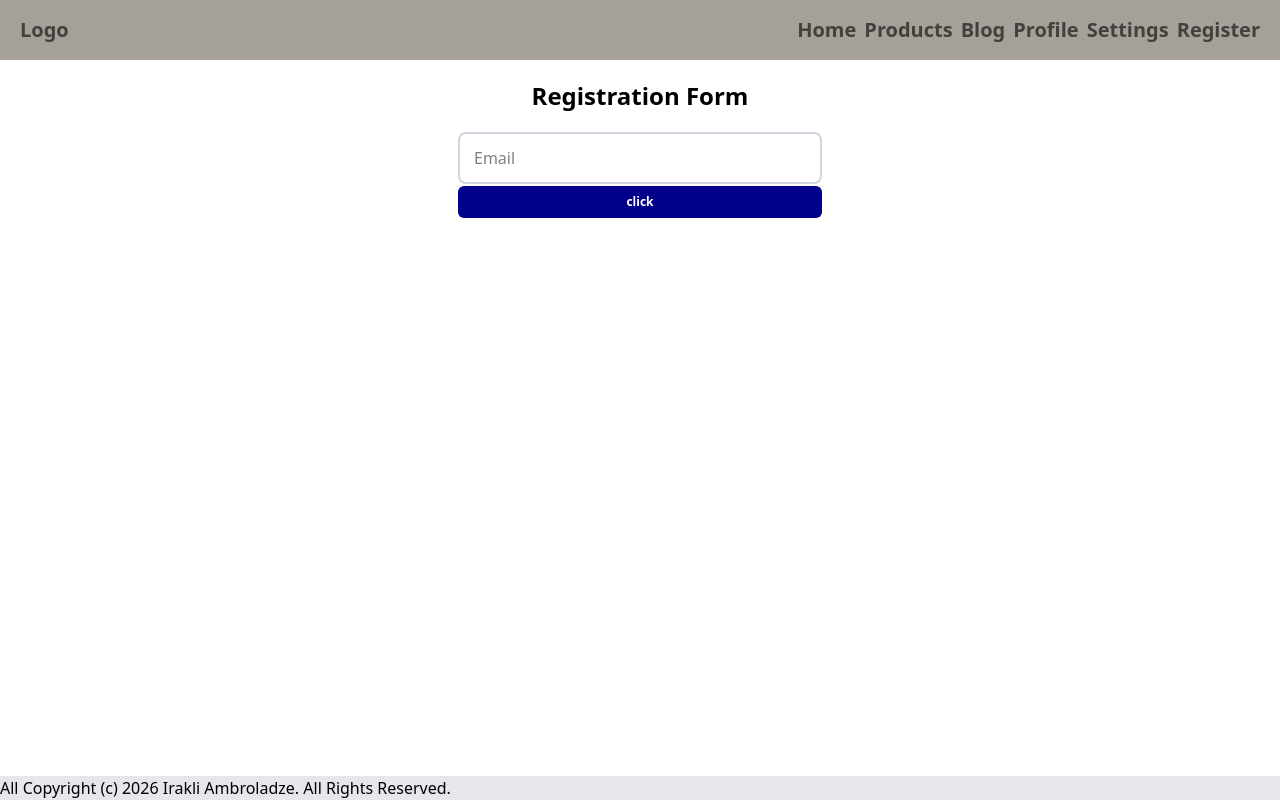
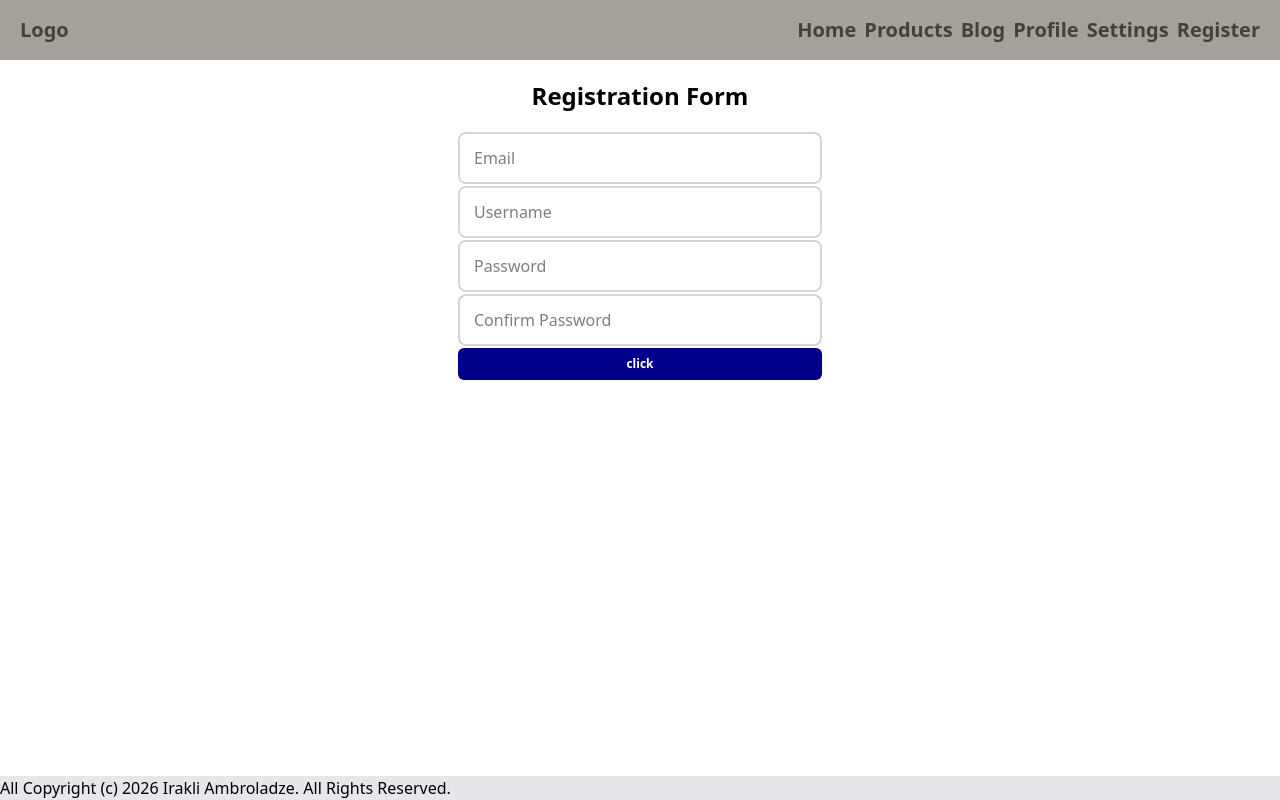
Before and after one commit to IrakliAmbroladze/react-geolab, a React (Vite) app: page /register in a window 1280 px wide. Built offline with nearby package versions, Linux system fonts and the light colour scheme.

Commit message:
feat(RegisterForm): added necessary Inputs

```diff
--- a/src/components/RegisterForm.jsx
+++ b/src/components/RegisterForm.jsx
@@ -20,6 +20,24 @@ export const RegisterForm = () => {
           name="email"
           register={register}
         />
+        <Input
+          type="text"
+          placeholder="Username"
+          name="username"
+          register={register}
+        />
+        <Input
+          type="password"
+          placeholder="Password"
+          name="password"
+          register={register}
+        />
+        <Input
+          type="password"
+          placeholder="Confirm Password"
+          name="confirm_password"
+          register={register}
+        />
         <Button type="submit" />
       </form>
     </div>
```
